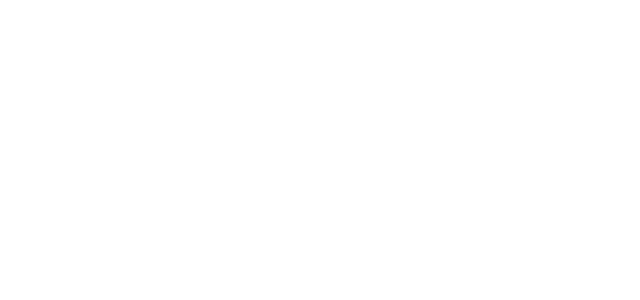
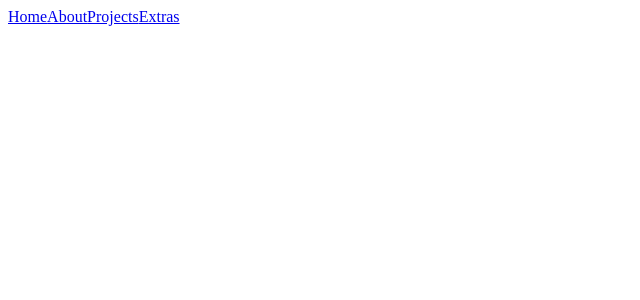
Before and after one commit to mercedechen/mercedechen.github.io, a React (Vite) app: page / in a window 1280 px wide. Shown: the top 300 px of the page, without its empty margins (0-640 px from the left). Built offline with nearby package versions, Linux system fonts and the light colour scheme.

Commit message:
Add navigation and routes

```diff
--- a/package.json
+++ b/package.json
@@ -11,7 +11,8 @@
   },
   "dependencies": {
     "react": "^18.2.0",
-    "react-dom": "^18.2.0"
+    "react-dom": "^18.2.0",
+    "react-router-dom": "^6.22.3"
   },
   "devDependencies": {
     "@types/react": "^18.2.66",
--- a/src/App.jsx
+++ b/src/App.jsx
@@ -1,6 +1,38 @@
+// React
+import { BrowserRouter, Routes, Route } from "react-router-dom";
+
+// Components
+import Home from "./components/Home.jsx";
+import Navigation from "./components/Navigation.jsx";
+import About from "./components/About.jsx";
+import Projects from "./components/Projects.jsx";
+import Extras from "./components/Extras.jsx";
+
 export default function App() {
   return (
     <>
+      <BrowserRouter>
+        <Navigation/>
+
+        <Routes>
+          <Route
+            path="/"
+            element={<Home/>}
+          />
+          <Route
+            path="/about"
+            element={<About/>}
+          />
+          <Route
+            path="/projects"
+            element={<Projects/>}
+          />
+          <Route
+            path="/extras"
+            element={<Extras/>}
+          />
+        </Routes>
+      </BrowserRouter>
     </>
   )
 }
--- a/src/components/Navigation.jsx
+++ b/src/components/Navigation.jsx
@@ -1,6 +1,18 @@
+// React
+import { NavLink } from "react-router-dom";
+
+// Components
+import Socials from "../components/Socials";
+
 export default function Navigation(){
   return (
     <>
+      <NavLink to="/">Home</NavLink>
+      <NavLink to="/about">About</NavLink>
+      <NavLink to="/projects">Projects</NavLink>
+      <NavLink to="/extras">Extras</NavLink>
+
+      <Socials/>
     </>
   )
 }
```
Also changed, not shown: 1 other file (tests, documents, lock files or other folders).
